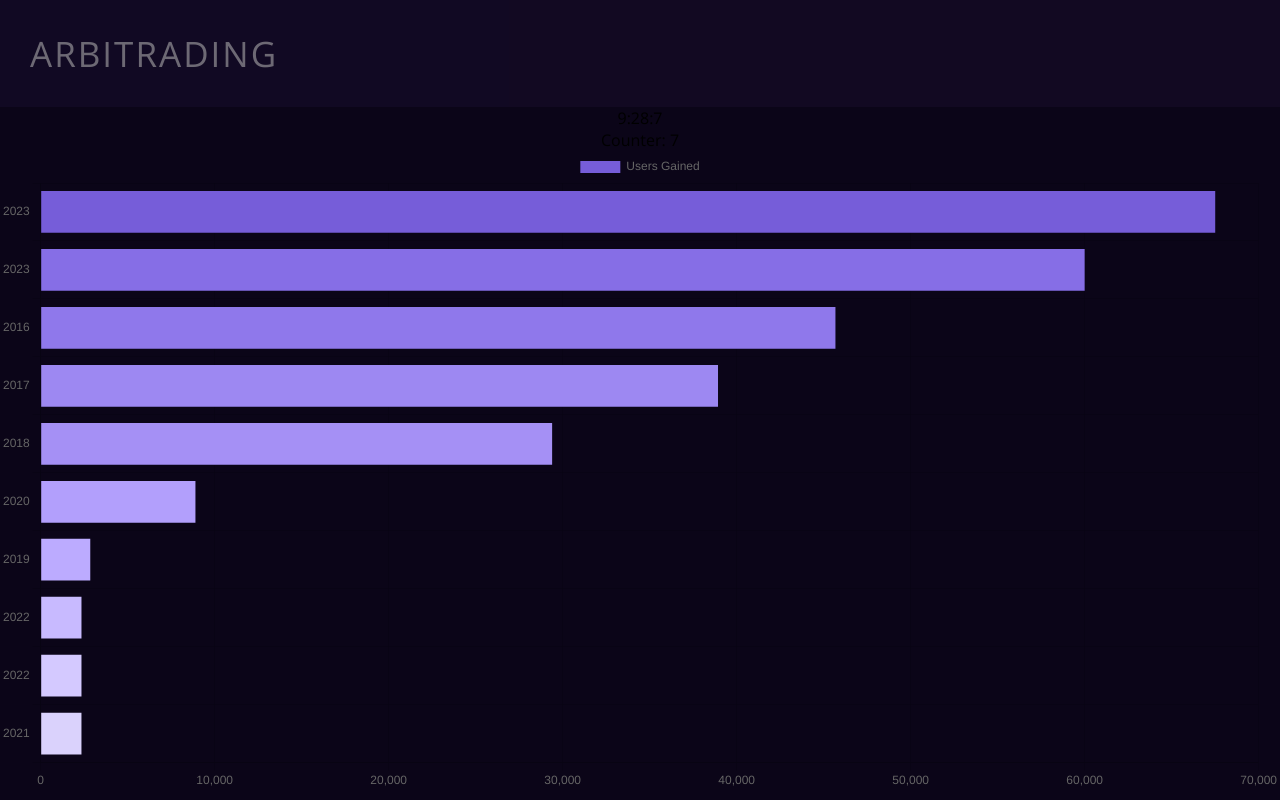
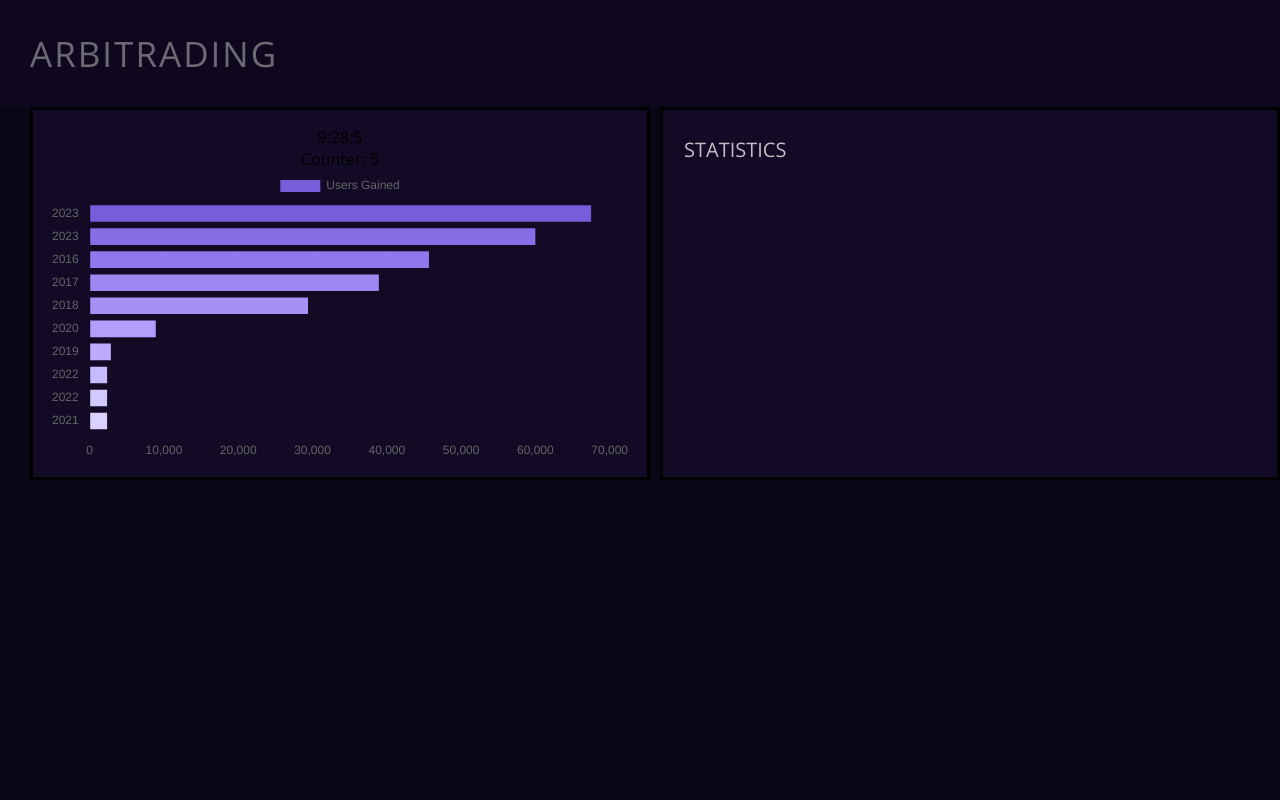
Before and after one commit to linaism/ConUHacksVII, a React (Create React App) app in the folder frontend/: page / in a window 1280 px wide. Built offline with nearby package versions, Linux system fonts and the light colour scheme.

Commit message:
styling in progress

```diff
--- a/frontend/src/App.css
+++ b/frontend/src/App.css
@@ -1,6 +1,30 @@
 .App {
   text-align: center;
   font-family: 'Open Sans', sans-serif;
+}
+
+.transactionGraphs {
+  padding: 20px 10px;
+  margin-left: 30px;
+  margin-right: 10px;
+  background-color: #1c103483;
+}
+
+.statistics {
+  padding: 20px 10px;
+  background-color: #1c103483;
+  width: 20%;
+}
+
+.rowC {
+  display: flex;
+  margin-right: 0;
+}
+
+.col {
+  flex: 1;
+  padding: 1em;
+  border: solid;
 }
 
 @keyframes App-logo-spin {
--- a/frontend/src/App.js
+++ b/frontend/src/App.js
@@ -6,6 +6,7 @@
 
 import axios from "axios";
 import Header from "./Components/Header";
+import Statistics from "./Components/Statistics";
 
 function test() {
   axios
@@ -47,10 +48,16 @@
     <div className="App">
       <Header />
       <div className="rowC">
-        <Clock />
-        <div>
+        <div className="col transactionGraphs">
+          <Clock />
           <BarGraph chartData={chartData} />
         </div>
+        <div className="col statistics">
+          <Statistics />
+        </div>
+      </div>
+      <div className="anomalies">
+
       </div>
     </div>
   );
--- a/frontend/src/Components/Header.css
+++ b/frontend/src/Components/Header.css
@@ -1,6 +1,6 @@
 .header {
     padding: 30px;
-    background-color: #1c1034;
+    background-color: #1c10347f;
     opacity: 0.4;
     color: white;
     font-size: 35px;
--- /dev/null
+++ b/frontend/src/Components/Statistics.css
@@ -0,0 +1,6 @@
+.stats {
+    padding: 10px 5px;
+    color: rgba(255, 255, 255, 0.743);
+    font-size: 20px;
+    text-align: left;
+}
--- /dev/null
+++ b/frontend/src/Components/Statistics.js
@@ -0,0 +1,10 @@
+import React from 'react'
+import './Statistics.css'
+
+function Statistics() {
+  return (
+    <div className="stats">STATISTICS</div>
+  )
+}
+
+export default Statistics
```
Also changed, not shown: frontend/src/Components/Anomalies.js (added).
